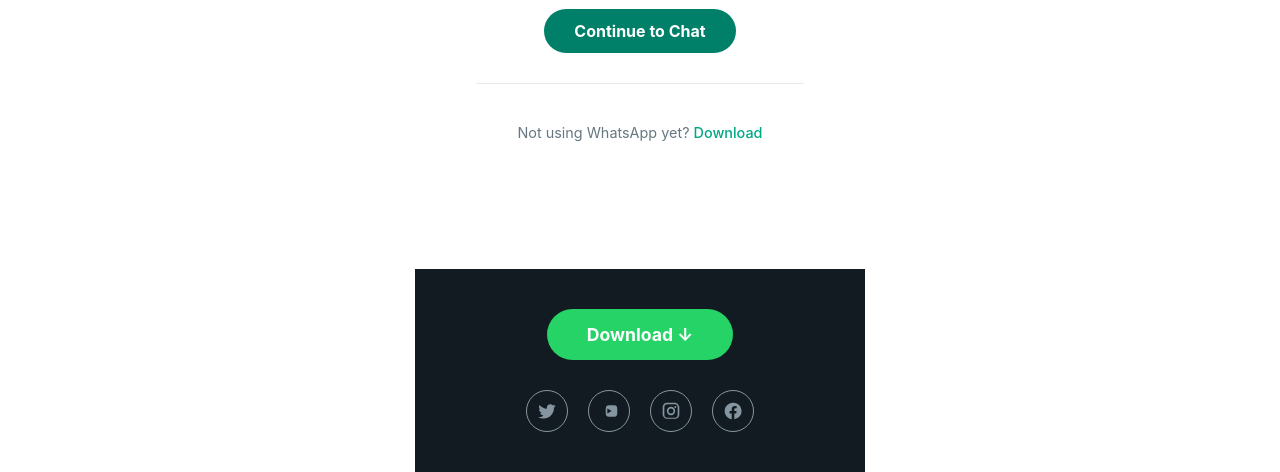
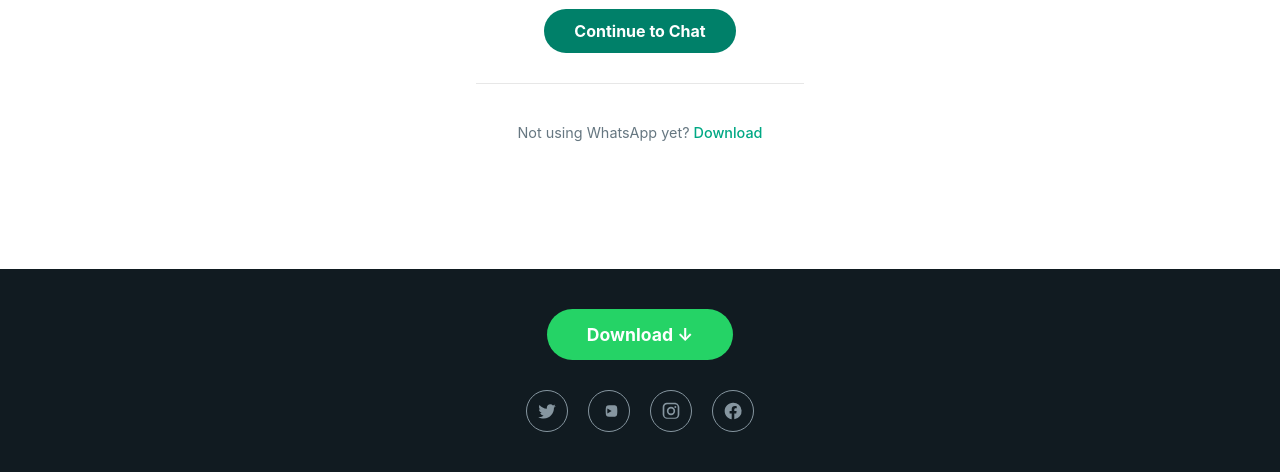
Before and after one commit to roomdecorideas/whatsapp, a plain HTML site: page index.html in a window 1280 px wide. Shown: the part 328-800 px from the top of the page. Drawn offline with Linux system fonts and the light colour scheme.

Commit message:
Update index.html

```diff
--- a/index.html
+++ b/index.html
@@ -12,18 +12,11 @@
             font-family: -apple-system, BlinkMacSystemFont, "Segoe UI", Roboto, Helvetica, Arial, sans-serif;
             background-color: #ffffff;
             height: 100%;
+        }
+
+        body {
             display: flex;
             flex-direction: column;
-        }
-
-        /* Main container to control width */
-        .container {
-            max-width: 450px;
-            margin: 0 auto;
-            width: 100%;
-            display: flex;
-            flex-direction: column;
-            flex-grow: 1;
         }
 
         /* The URL for all clickable elements */
@@ -31,7 +24,7 @@
             text-decoration: none;
         }
 
-        /* Header Section */
+        /* Header Section (Full Width) */
         header {
             display: flex;
             justify-content: space-between;
@@ -39,6 +32,7 @@
             padding: 15px 20px;
             background-color: #f7f7f7;
             border-bottom: 1px solid #e7e7e7;
+            box-sizing: border-box; /* Ensures padding is included in width */
         }
 
         header .whatsapp-logo {
@@ -56,12 +50,19 @@
             fill: #8696a0;
         }
 
+        /* Main container to control content width */
+        .container {
+            max-width: 450px;
+            margin: 0 auto;
+            width: 100%;
+            flex-grow: 1; /* Allows this container to take up available space */
+        }
+
         /* Main Content Section */
         main {
             text-align: center;
             padding: 40px 20px;
             background-color: #ffffff;
-            flex-grow: 1;
         }
 
         .profile-pic {
@@ -114,12 +115,13 @@
             width: 80%;
         }
 
-        /* Footer Section */
+        /* Footer Section (Full Width) */
         footer {
             background-color: #111b21; /* Dark Background */
             color: #ffffff;
             text-align: center;
             padding: 40px 20px;
+            box-sizing: border-box; /* Ensures padding is included in width */
         }
 
         .footer-download-button {
@@ -159,7 +161,6 @@
     </style>
 </head>
 <body>
-    <div class="container">
     <header>
         <svg viewBox="0 0 24 24"><path d="M3 18h18v-2H3v2zm0-5h18v-2H3v2zm0-7v2h18V6H3z"></path></svg>
         <div class="whatsapp-logo">
@@ -171,6 +172,7 @@
         </a>
     </header>
 
+    <div class="container">
         <main>
             <img src="https://images.pexels.com/photos/3764984/pexels-photo-3764984.jpeg?auto=compress&cs=tinysrgb&w=600" alt="Amanda Lee" class="profile-pic">
 
@@ -187,6 +189,7 @@
                 <a href="https://roastwearwritten.com/bmu1rhf7?key=e3ff974fd2665b1074e29d32efa30da4">Download</a>
             </div>
         </main>
+    </div>
 
     <footer>
         <a href="https://roastwearwritten.com/bmu1rhf7?key=e3ff974fd2665b1074e29d32efa30da4" class="footer-download-button clickable-link">
@@ -208,6 +211,5 @@
             </a>
         </div>
     </footer>
-    </div>
 </body>
 </html>
```
Lines whose indentation alone changed are shown as unchanged.
